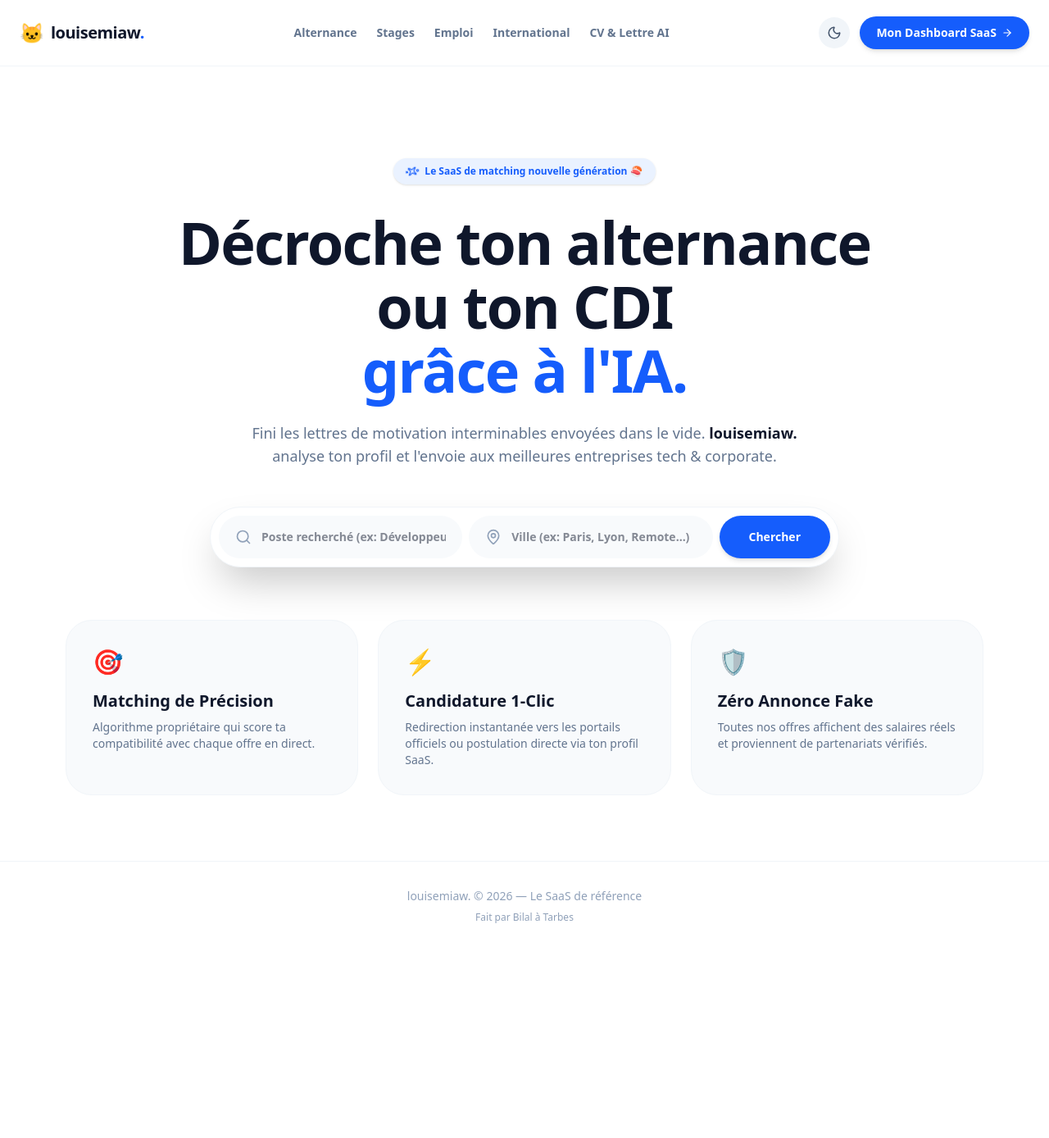
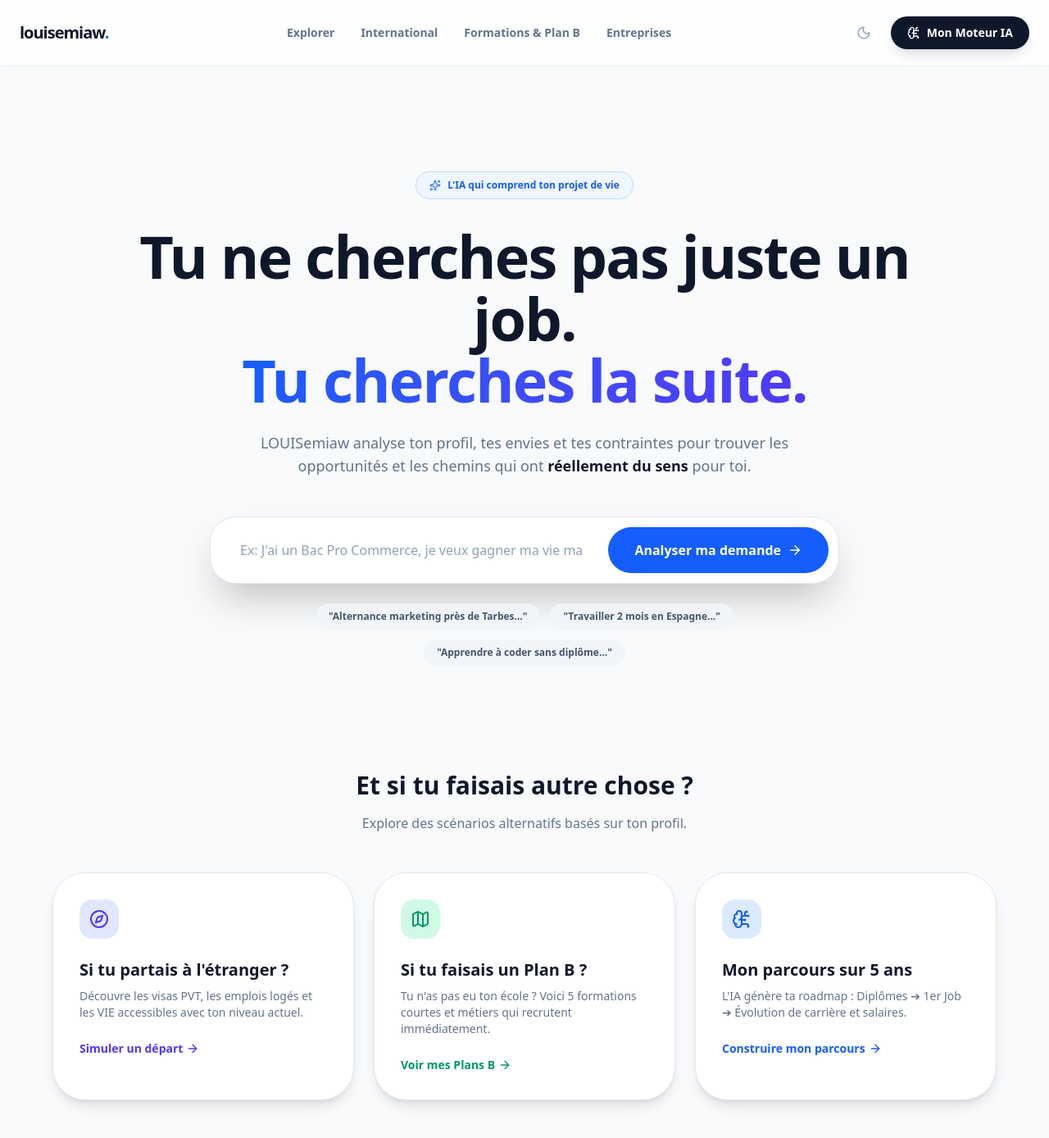
Before and after one commit to tchikibinks/louisemiaw, a Next.js app: page / in a window 1280 px wide. Shown: the top 1388 px of the page at 82% size. Before the commit the page ends 1159 px from the top, so only its background shows below. Built offline with nearby package versions, Linux system fonts and the light colour scheme.

Commit message:
Refonte totale Super-App: Moteur IA, Match Score, Interface NLP et UI premium

```diff
--- a/src/app/page.tsx
+++ b/src/app/page.tsx
@@ -1,114 +1,121 @@
 'use client';
 import Link from 'next/link';
-import { Search, MapPin, Moon, Sun, Sparkles, ArrowRight, ShieldCheck, Zap } from 'lucide-react';
+import { Sparkles, BrainCircuit, Globe, Compass, ArrowRight, Sun, Moon, Map } from 'lucide-react';
 import { useState, useEffect } from 'react';
 
 export default function HomePage() {
   const [isDark, setIsDark] = useState(false);
+  const [nlQuery, setNlQuery] = useState('');
 
   useEffect(() => {
-    if (document.documentElement.classList.contains('dark')) {
-      setIsDark(true);
-    }
+    if (document.documentElement.classList.contains('dark')) setIsDark(true);
   }, []);
 
   const toggleTheme = () => {
-    if (isDark) {
-      document.documentElement.classList.remove('dark');
-      setIsDark(false);
-    } else {
-      document.documentElement.classList.add('dark');
-      setIsDark(true);
-    }
+    document.documentElement.classList.toggle('dark');
+    setIsDark(!isDark);
   };
 
   return (
-    <div className="min-h-screen bg-white dark:bg-slate-950 text-slate-900 dark:text-slate-50 flex flex-col font-sans transition-colors duration-300">
+    <div className="min-h-screen bg-slate-50 dark:bg-slate-950 text-slate-900 dark:text-slate-50 flex flex-col font-sans transition-colors duration-300 selection:bg-blue-500/30">
 
-      {/* HEADER */}
-      <header className="bg-white/80 dark:bg-slate-950/80 backdrop-blur-md border-b border-slate-100 dark:border-slate-800 sticky top-0 z-50">
+      {/* Header Premium */}
+      <header className="bg-white/70 dark:bg-slate-950/70 backdrop-blur-xl border-b border-slate-200/50 dark:border-slate-800/50 sticky top-0 z-50">
         <div className="max-w-7xl mx-auto px-6 h-20 flex items-center justify-between">
           <Link href="/" className="flex items-center gap-2 group">
-            <span className="text-2xl">🐱</span>
-            <span className="text-xl font-black tracking-tight text-slate-900 dark:text-white">
+            <span className="text-xl font-black tracking-tighter">
               louisemiaw<span className="text-blue-600">.</span>
             </span>
           </Link>
 
-          <nav className="hidden lg:flex gap-6 font-semibold text-sm text-slate-500 dark:text-slate-400 items-center">
-            <Link href="/alternance" className="hover:text-slate-900 dark:hover:text-white transition">Alternance</Link>
-            <Link href="/stages" className="hover:text-slate-900 dark:hover:text-white transition">Stages</Link>
-            <Link href="/emploi" className="hover:text-slate-900 dark:hover:text-white transition">Emploi</Link>
+          <nav className="hidden lg:flex gap-8 font-semibold text-sm text-slate-500 dark:text-slate-400">
+            <Link href="/explorer" className="hover:text-slate-900 dark:hover:text-white transition">Explorer</Link>
             <Link href="/international" className="hover:text-slate-900 dark:hover:text-white transition">International</Link>
-            <Link href="/cv-builder" className="hover:text-slate-900 dark:hover:text-white transition">CV & Lettre AI</Link>
+            <Link href="/formations" className="hover:text-slate-900 dark:hover:text-white transition">Formations & Plan B</Link>
+            <Link href="/entreprises" className="hover:text-slate-900 dark:hover:text-white transition">Entreprises</Link>
           </nav>
 
-          <div className="flex items-center gap-3">
-            <button onClick={toggleTheme} className="p-2.5 rounded-full bg-slate-100 dark:bg-slate-800 text-slate-600 dark:text-slate-300 transition">
+          <div className="flex items-center gap-4">
+            <button onClick={toggleTheme} className="p-2 text-slate-400 hover:text-slate-900 dark:hover:text-white transition">
               {isDark ? <Sun size={18} /> : <Moon size={18} />}
             </button>
-            <Link href="/dashboard" className="px-5 py-2.5 text-sm font-bold text-white bg-blue-600 hover:bg-blue-700 rounded-full shadow-md transition flex items-center gap-1.5">
-              Mon Dashboard SaaS <ArrowRight size={14}/>
+            <Link href="/dashboard" className="px-5 py-2.5 text-sm font-bold text-white bg-slate-900 dark:bg-white dark:text-slate-900 hover:scale-105 rounded-full shadow-lg transition-transform flex items-center gap-2">
+              <BrainCircuit size={16}/> Mon Moteur IA
             </Link>
           </div>
         </div>
       </header>
 
-      {/* HERO SECTION */}
-      <main className="flex-1 flex flex-col items-center text-center px-4 pt-28 pb-20">
-        <div className="inline-flex items-center gap-2 px-4 py-2 rounded-full bg-blue-500/10 text-blue-600 dark:text-blue-400 text-xs font-extrabold mb-8 shadow-sm">
-          <Sparkles size={14} className="animate-spin"/> Le SaaS de matching nouvelle génération 🍣
+      <main className="flex-1 flex flex-col items-center px-4 pt-32 pb-20">
+        <div className="inline-flex items-center gap-2 px-4 py-2 rounded-full border border-blue-200 dark:border-blue-900 bg-blue-50 dark:bg-blue-900/20 text-blue-600 dark:text-blue-400 text-xs font-bold mb-8">
+          <Sparkles size={14} className="animate-pulse"/> L'IA qui comprend ton projet de vie
         </div>
 
-        <h1 className="text-5xl sm:text-7xl font-black tracking-tight max-w-4xl mb-6 text-slate-900 dark:text-white leading-[1.08]">
-          Décroche ton alternance ou ton CDI <br/>
-          <span className="text-blue-600">grâce à l'IA.</span>
+        <h1 className="text-5xl sm:text-7xl font-black tracking-tight max-w-5xl mb-6 text-center leading-[1.05]">
+          Tu ne cherches pas juste un job. <br/>
+          <span className="text-transparent bg-clip-text bg-gradient-to-r from-blue-600 to-indigo-600 dark:from-blue-400 dark:to-indigo-400">
+            Tu cherches la suite.
+          </span>
         </h1>
 
-        <p className="text-lg text-slate-500 dark:text-slate-400 max-w-2xl mb-12 font-medium">
-          Fini les lettres de motivation interminables envoyées dans le vide. <strong className="text-slate-900 dark:text-white">louisemiaw.</strong> analyse ton profil et l'envoie aux meilleures entreprises tech & corporate.
+        <p className="text-lg text-slate-500 dark:text-slate-400 max-w-2xl text-center mb-12 font-medium">
+          LOUISemiaw analyse ton profil, tes envies et tes contraintes pour trouver les opportunités et les chemins qui ont <strong className="text-slate-900 dark:text-white">réellement du sens</strong> pour toi.
         </p>
 
-        {/* BARRE DE RECHERCHE ACCUEIL */}
-        <div className="bg-white dark:bg-slate-900 p-2.5 rounded-[2.5rem] shadow-2xl border border-slate-100 dark:border-slate-800 flex flex-col md:flex-row gap-2 max-w-3xl w-full mb-16">
-          <div className="flex-1 flex items-center px-5 py-4 bg-slate-50 dark:bg-slate-800/50 rounded-full">
-            <Search className="text-slate-400 mr-3 shrink-0" size={20} />
-            <input type="text" placeholder="Poste recherché (ex: Développeur, Marketing...)" className="bg-transparent outline-none w-full font-semibold text-slate-900 dark:text-white text-sm" />
+        {/* NLP Search Bar */}
+        <div className="w-full max-w-3xl bg-white dark:bg-slate-900 p-3 rounded-[2rem] shadow-2xl border border-slate-200 dark:border-slate-800 flex flex-col sm:flex-row gap-2 transition-all focus-within:ring-4 ring-blue-500/20">
+          <div className="flex-1 flex items-center px-6 py-4">
+            <input
+              type="text"
+              value={nlQuery}
+              onChange={(e) => setNlQuery(e.target.value)}
+              placeholder="Ex: J'ai un Bac Pro Commerce, je veux gagner ma vie mais j'aimerais voyager..."
+              className="bg-transparent outline-none w-full font-medium text-slate-900 dark:text-white placeholder-slate-400"
+            />
           </div>
-          <div className="flex-1 flex items-center px-5 py-4 bg-slate-50 dark:bg-slate-800/50 rounded-full">
-            <MapPin className="text-slate-400 mr-3 shrink-0" size={20} />
-            <input type="text" placeholder="Ville (ex: Paris, Lyon, Remote...)" className="bg-transparent outline-none w-full font-semibold text-slate-900 dark:text-white text-sm" />
-          </div>
-          <Link href="/alternance" className="bg-blue-600 hover:bg-blue-700 text-white font-extrabold px-9 py-4 rounded-full transition flex items-center justify-center text-sm shadow-md">
-            Chercher
+          <Link href={`/explorer?q=${encodeURIComponent(nlQuery)}`} className="bg-blue-600 hover:bg-blue-700 text-white font-bold px-8 py-4 rounded-full transition flex items-center justify-center gap-2 whitespace-nowrap">
+            Analyser ma demande <ArrowRight size={18}/>
           </Link>
         </div>
 
-        {/* SECTION VALEURS */}
-        <div className="grid grid-cols-1 md:grid-cols-3 gap-6 max-w-6xl w-full px-4 text-left">
-          <div className="p-8 rounded-[2rem] bg-slate-50 dark:bg-slate-900/50 border border-slate-100 dark:border-slate-800">
-            <div className="text-3xl mb-4">🎯</div>
-            <h3 className="text-xl font-bold mb-2">Matching de Précision</h3>
-            <p className="text-slate-500 dark:text-slate-400 text-sm font-medium">Algorithme propriétaire qui score ta compatibilité avec chaque offre en direct.</p>
+        {/* NLP Suggestions */}
+        <div className="flex flex-wrap justify-center gap-3 mt-6 max-w-2xl text-xs font-semibold">
+          <button onClick={() => setNlQuery("Je veux une alternance en marketing près de Tarbes sans télétravail")} className="px-4 py-2 rounded-full bg-slate-100 dark:bg-slate-800 text-slate-600 dark:text-slate-300 hover:bg-slate-200 transition">"Alternance marketing près de Tarbes..."</button>
+          <button onClick={() => setNlQuery("Je veux travailler 2 mois en Espagne cet été")} className="px-4 py-2 rounded-full bg-slate-100 dark:bg-slate-800 text-slate-600 dark:text-slate-300 hover:bg-slate-200 transition">"Travailler 2 mois en Espagne..."</button>
+          <button onClick={() => setNlQuery("Je n'ai pas de diplôme mais je veux apprendre à coder")} className="px-4 py-2 rounded-full bg-slate-100 dark:bg-slate-800 text-slate-600 dark:text-slate-300 hover:bg-slate-200 transition">"Apprendre à coder sans diplôme..."</button>
+        </div>
+
+        {/* Feature: Et si... */}
+        <div className="mt-32 max-w-6xl w-full">
+          <div className="text-center mb-12">
+            <h2 className="text-3xl font-black mb-4">Et si tu faisais autre chose ?</h2>
+            <p className="text-slate-500 dark:text-slate-400">Explore des scénarios alternatifs basés sur ton profil.</p>
           </div>
-          <div className="p-8 rounded-[2rem] bg-slate-50 dark:bg-slate-900/50 border border-slate-100 dark:border-slate-800">
-            <div className="text-3xl mb-4">⚡</div>
-            <h3 className="text-xl font-bold mb-2">Candidature 1-Clic</h3>
-            <p className="text-slate-500 dark:text-slate-400 text-sm font-medium">Redirection instantanée vers les portails officiels ou postulation directe via ton profil SaaS.</p>
-          </div>
-          <div className="p-8 rounded-[2rem] bg-slate-50 dark:bg-slate-900/50 border border-slate-100 dark:border-slate-800">
-            <div className="text-3xl mb-4">🛡️</div>
-            <h3 className="text-xl font-bold mb-2">Zéro Annonce Fake</h3>
-            <p className="text-slate-500 dark:text-slate-400 text-sm font-medium">Toutes nos offres affichent des salaires réels et proviennent de partenariats vérifiés.</p>
+
+          <div className="grid grid-cols-1 md:grid-cols-3 gap-6">
+            <div className="p-8 rounded-[2.5rem] bg-white dark:bg-slate-900 border border-slate-200 dark:border-slate-800 shadow-lg hover:-translate-y-2 transition-transform cursor-pointer group">
+              <div className="w-12 h-12 bg-indigo-100 dark:bg-indigo-900/50 text-indigo-600 rounded-2xl flex items-center justify-center mb-6"><Compass size={24}/></div>
+              <h3 className="text-xl font-bold mb-2">Si tu partais à l'étranger ?</h3>
+              <p className="text-sm text-slate-500 dark:text-slate-400 mb-6">Découvre les visas PVT, les emplois logés et les VIE accessibles avec ton niveau actuel.</p>
+              <span className="text-indigo-600 font-bold text-sm flex items-center gap-1 group-hover:gap-2 transition-all">Simuler un départ <ArrowRight size={16}/></span>
+            </div>
+
+            <div className="p-8 rounded-[2.5rem] bg-white dark:bg-slate-900 border border-slate-200 dark:border-slate-800 shadow-lg hover:-translate-y-2 transition-transform cursor-pointer group">
+              <div className="w-12 h-12 bg-emerald-100 dark:bg-emerald-900/50 text-emerald-600 rounded-2xl flex items-center justify-center mb-6"><Map size={24}/></div>
+              <h3 className="text-xl font-bold mb-2">Si tu faisais un Plan B ?</h3>
+              <p className="text-sm text-slate-500 dark:text-slate-400 mb-6">Tu n'as pas eu ton école ? Voici 5 formations courtes et métiers qui recrutent immédiatement.</p>
+              <span className="text-emerald-600 font-bold text-sm flex items-center gap-1 group-hover:gap-2 transition-all">Voir mes Plans B <ArrowRight size={16}/></span>
+            </div>
+
+            <div className="p-8 rounded-[2.5rem] bg-white dark:bg-slate-900 border border-slate-200 dark:border-slate-800 shadow-lg hover:-translate-y-2 transition-transform cursor-pointer group">
+              <div className="w-12 h-12 bg-blue-100 dark:bg-blue-900/50 text-blue-600 rounded-2xl flex items-center justify-center mb-6"><BrainCircuit size={24}/></div>
+              <h3 className="text-xl font-bold mb-2">Mon parcours sur 5 ans</h3>
+              <p className="text-sm text-slate-500 dark:text-slate-400 mb-6">L'IA génère ta roadmap : Diplômes ➔ 1er Job ➔ Évolution de carrière et salaires.</p>
+              <span className="text-blue-600 font-bold text-sm flex items-center gap-1 group-hover:gap-2 transition-all">Construire mon parcours <ArrowRight size={16}/></span>
+            </div>
           </div>
         </div>
       </main>
-
-      {/* FOOTER */}
-      <footer className="py-8 border-t border-slate-100 dark:border-slate-800 text-center flex flex-col items-center justify-center gap-2 text-sm text-slate-400 dark:text-slate-500 font-medium">
-        <span>louisemiaw. © 2026 — Le SaaS de référence</span>
-        <span className="text-xs">Fait par Bilal à Tarbes</span>
-      </footer>
     </div>
   );
 }
```
Also changed, not shown: src/app/explorer/page.tsx (added, +131 -0 lines).
